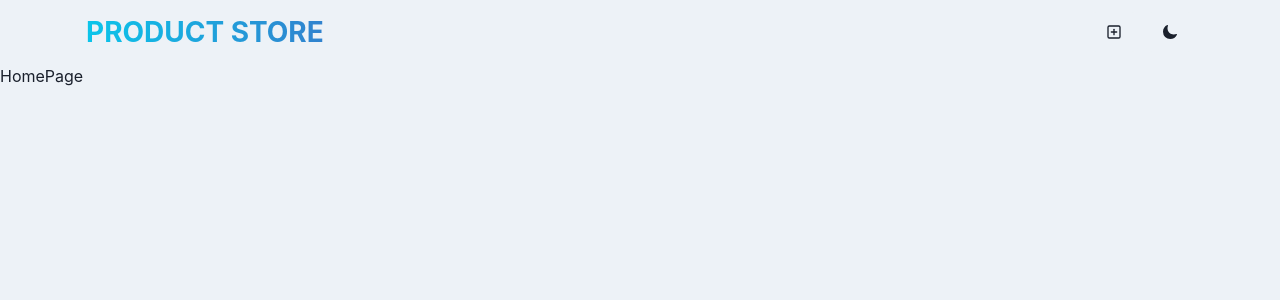
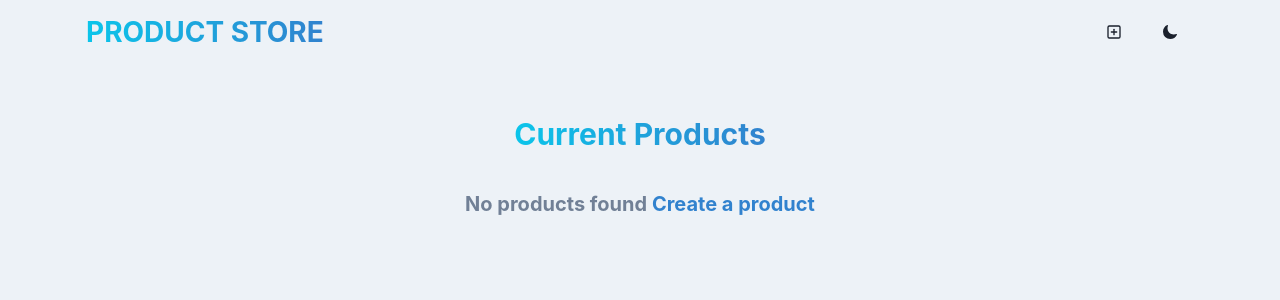
Before and after one commit to Paretooptimal22/MERN-PRODUCT-STORE, a React (Vite) app in the folder frontend/: page / in a window 1280 px wide. Shown: the top 300 px of the page. Built offline with nearby package versions, Linux system fonts and the light colour scheme.

Commit message:
styling homepage when no products found

```diff
--- a/frontend/src/pages/HomePage.jsx
+++ b/frontend/src/pages/HomePage.jsx
@@ -1,6 +1,30 @@
+import { Container, Text, VStack } from "@chakra-ui/react";
+import { Link } from "react-router-dom";
+
 const HomePage = () => {
   return (
-    <div>HomePage</div>
+    <Container maxW='container.xl' py={12}>
+      <VStack spacing={8}>
+      <Text
+					fontSize={"30"}
+					fontWeight={"bold"}
+					bgGradient={"linear(to-r, cyan.400, blue.500)"}
+					bgClip={"text"}
+					textAlign={"center"}
+				>
+					Current Products
+				</Text>
+
+        <Text fontSize='xl' textAlign={"center"} fontWeight='bold' color='gray.500'>
+						No products found{" "}
+						<Link to={"/create"}>
+							<Text as='span' color='blue.500' _hover={{ textDecoration: "underline" }}>
+								Create a product
+							</Text>
+						</Link>
+					</Text>
+      </VStack>
+    </Container>
   )
 }
 
```
